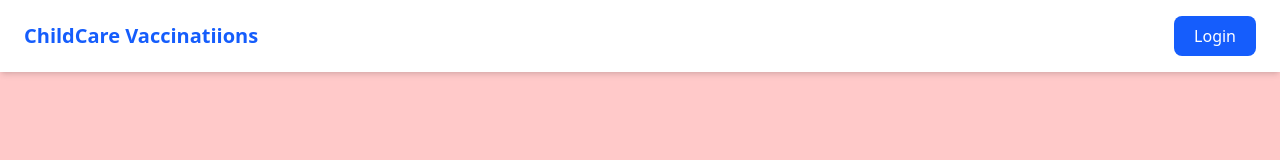
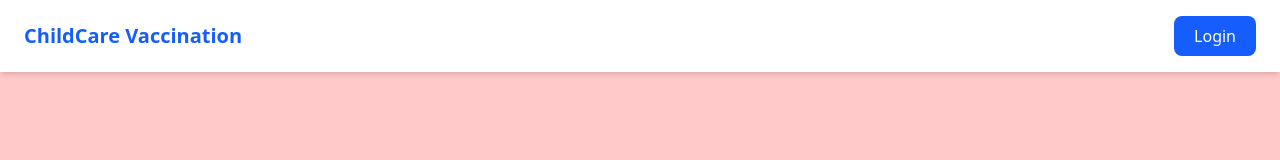
Before and after one commit to prathama4/child_vaccine_management, a React (Vite) app: page / in a window 1280 px wide. Shown: the top 160 px of the page. Built offline with nearby package versions, Linux system fonts and the light colour scheme.

Commit message:
Update Navbar.tsx

```diff
--- a/src/components/Navbar.tsx
+++ b/src/components/Navbar.tsx
@@ -11,7 +11,7 @@ export default function Navbar() {
       className="bg-white shadow-md px-6 py-4 flex justify-between items-center"
     >
       <h1 className="text-xl font-bold text-blue-600">
-        ChildCare Vaccinatiions
+        ChildCare Vaccination
       </h1>
 
       <Link
```
